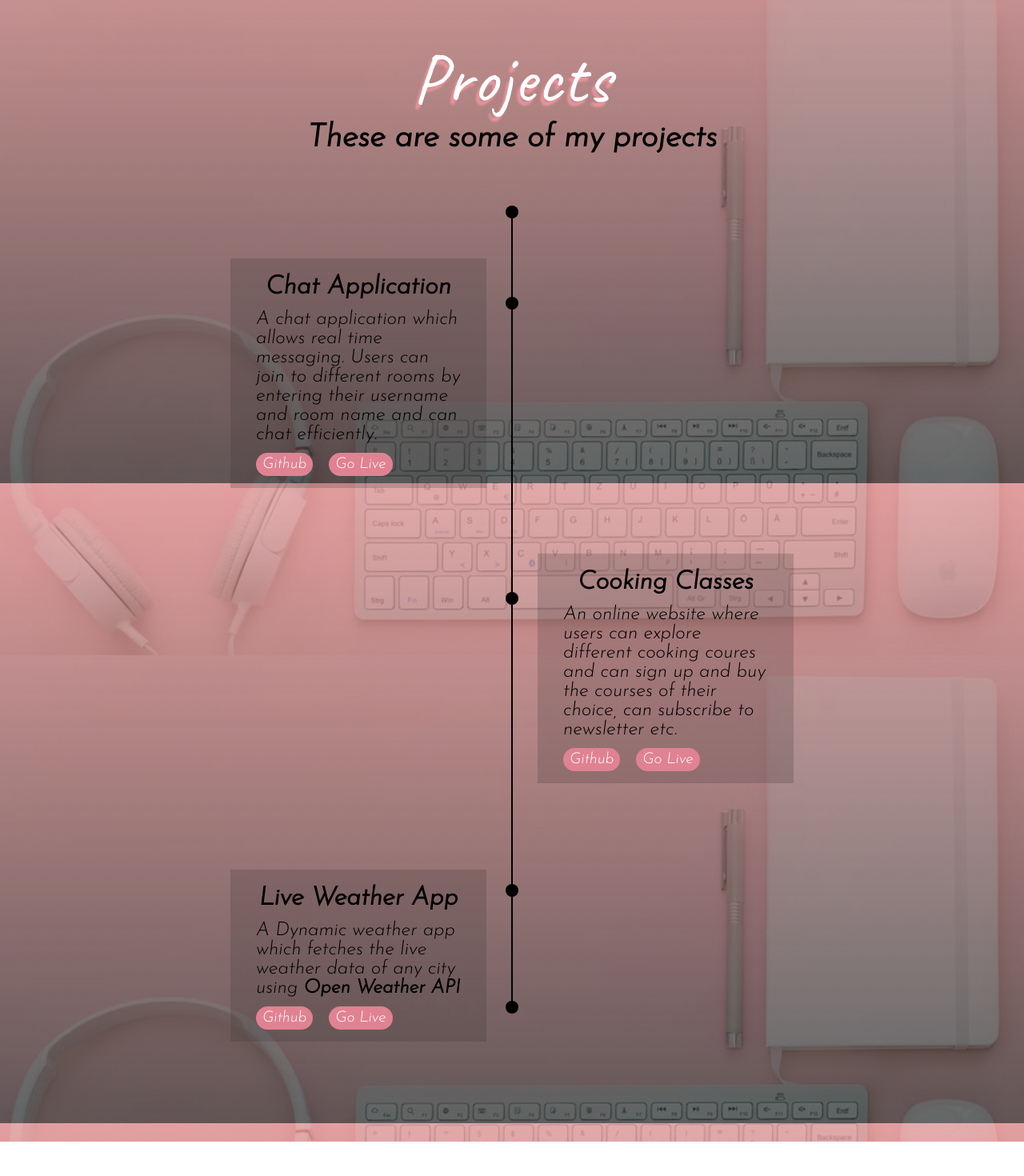
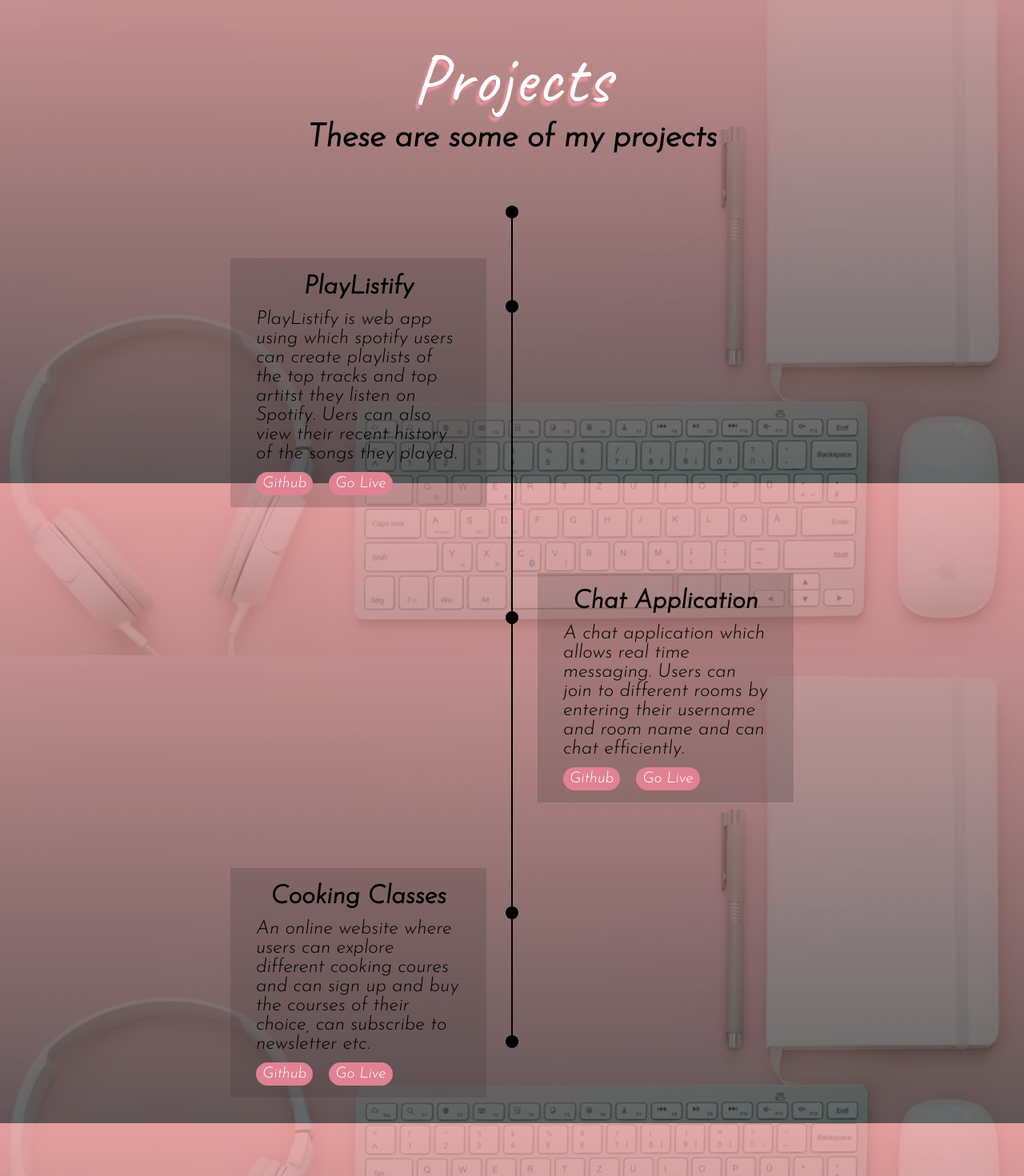
Before and after one commit to chetas411/chetas_portfolio, a React (Create React App) app: page / in a window 1280 px wide. Shown: the part 2596-4066 px from the top of the page at 80% size. Before the commit the page ends 4023 px from the top, so only its background shows below. Built offline with nearby package versions, Linux system fonts and the light colour scheme.

Commit message:
update projects and resume link

```diff
--- a/src/components/Navbar/Navbar.jsx
+++ b/src/components/Navbar/Navbar.jsx
@@ -23,7 +23,7 @@ const Navbar = () => {
         </div>
         <div className="navbar-item">
           <a
-            href="https://drive.google.com/file/d/1pf9KxgL5NbQRJsefNMLbt5cS8D4iPWQS/view?usp=sharing"
+            href="https://drive.google.com/file/d/1npSuH3SWHockdlAYYZKze_ZRymCat0AL/view?usp=sharing"
             target="_blank"
             rel="noreferrer"
           >
--- a/src/components/Projects-section/Timeline.jsx
+++ b/src/components/Projects-section/Timeline.jsx
@@ -61,6 +61,29 @@ const Timeline = () => {
         <div className="section">
           <div className="bead"></div>
           <div className="content">
+            <h2>PlayListify</h2>
+            <p>
+              PlayListify is web app using which spotify users can create playlists of the top tracks and top artitst they listen on Spotify. Uers can also view their recent history of the songs they played.
+            </p>
+            <a
+              href="https://github.com/chetas411/playListify-Frontend"
+              target="_blank"
+              rel="noreferrer"
+            >
+              Github
+            </a>
+            <a
+              href="https://playlistifyweb.netlify.app/"
+              target="_blank"
+              rel="noreferrer"
+            >
+              Go Live
+            </a>
+          </div>
+        </div>
+        <div className="section">
+          <div className="bead"></div>
+          <div className="content">
             <h2>Chat Application</h2>
             <p>
               A chat application which allows real time messaging. Users can
@@ -108,31 +131,6 @@ const Timeline = () => {
             </a>
           </div>
         </div>
-        <div className="section">
-          <div className="bead"></div>
-          <div className="content">
-            <h2>Live Weather App</h2>
-            <p>
-              A Dynamic weather app which fetches the live weather data of any
-              city using
-              <strong> Open Weather API</strong>
-            </p>
-            <a
-              href="https://github.com/chetas411/Live-Weather-App"
-              target="_blank"
-              rel="noreferrer"
-            >
-              Github
-            </a>
-            <a
-              href="https://calm-atoll-96873.herokuapp.com/"
-              target="_blank"
-              rel="noreferrer"
-            >
-              Go Live
-            </a>
-          </div>
-        </div>
       </div>
     </div>
   );
```
